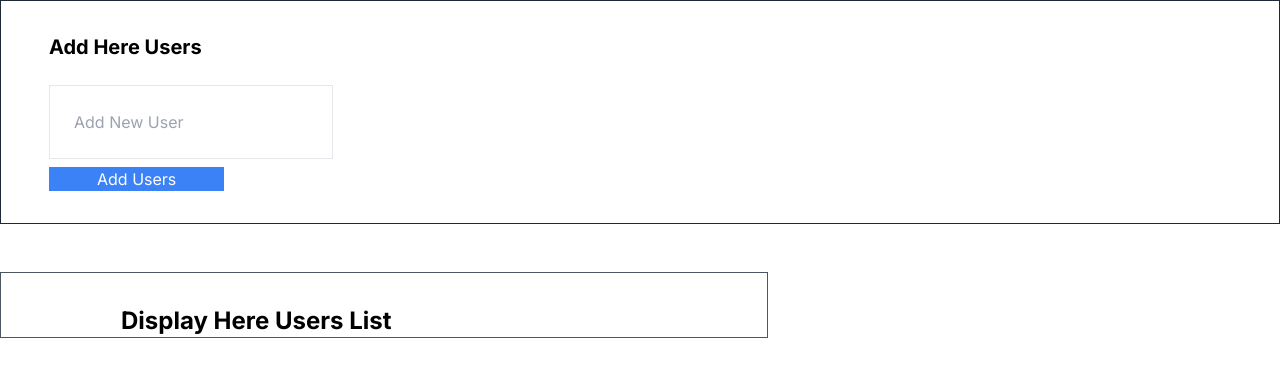
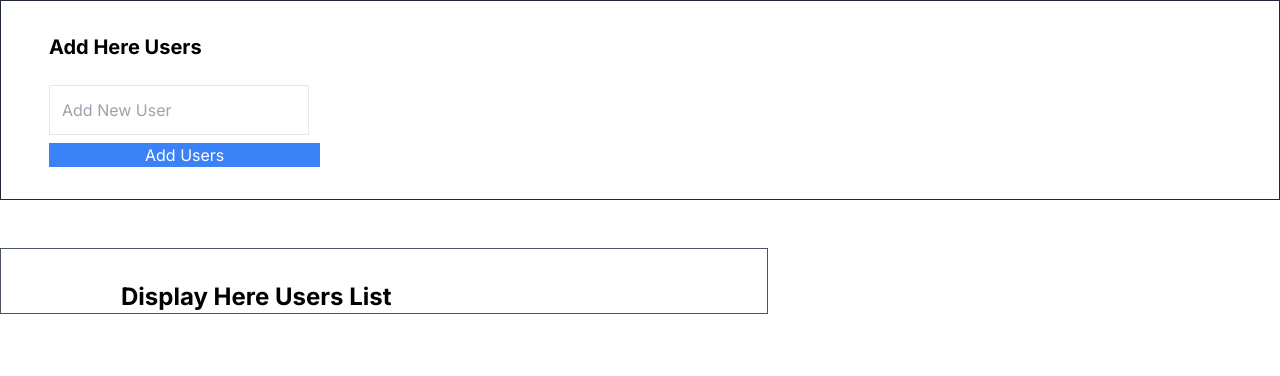
Before and after one commit to AhsanUddin200/Next-Redux, a Next.js app: page / in a window 1280 px wide. Shown: the top 376 px of the page. Built offline with nearby package versions, Linux system fonts and the light colour scheme.

Commit message:
Send Data NExt To Redux (Mean Adduser To Slice)

```diff
--- a/src/app/components/AddUsers.js
+++ b/src/app/components/AddUsers.js
@@ -1,15 +1,29 @@
-import React from 'react';
+"use client"
+import React, { useState } from 'react';
+import { addUser } from '../redux/slice';
+import {useDispatch} from 'react-redux'
 
 export default function AddUsers() {
+  const [name,setName] = useState("")
+  const dispatch = useDispatch()
+
+
+  const userDispatch=()=>{
+    //console.log(name);
+    dispatch(addUser(name))
+
+  }
   return (
     <div className='px-12 border border-gray-800'>
       <h1 className='mt-8 font-bold text-xl'>Add Here Users</h1>
       <input
         type="text"
         placeholder='Add New User'
-        className='border p-6 gap-6 mt-6 block'
+        className='border p-3 gap-6 mt-6 block'
+
+        onChange={(e)=>setName(e.target.value)}
       />
-      <button className='bg-blue-500 text-white  mt-2 hover:scale-105 hover:text-black hover:bg-white mb-8 block px-12'>Add Users</button>
+      <button onClick={userDispatch} className='bg-blue-500 text-white  mt-2  mb-8 block px-24'>Add Users</button>
     </div>
   );
 }
--- a/src/app/redux/slice.js
+++ b/src/app/redux/slice.js
@@ -6,10 +6,12 @@ const initialState = {
 }
 
 const Slice = createSlice({
+    name:"addUserSlice",
     initialState,
     //Here Create We Action (that add new  user taken id and name)
-    reducer : {
+    reducers : {
         addUser : (state,action)=>{
+            console.log(action)
             const data = {
                 id : nanoid(),
                 name : action.name
--- a/src/app/redux/store.js
+++ b/src/app/redux/store.js
@@ -1,6 +1,6 @@
 const { configureStore } = require("@reduxjs/toolkit");
-
+import reducer from './slice'
 export const store = configureStore({
-    reducer:{}
+    reducer : reducer
 
 })
```
